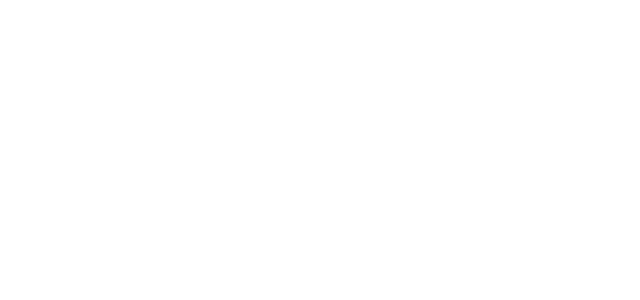
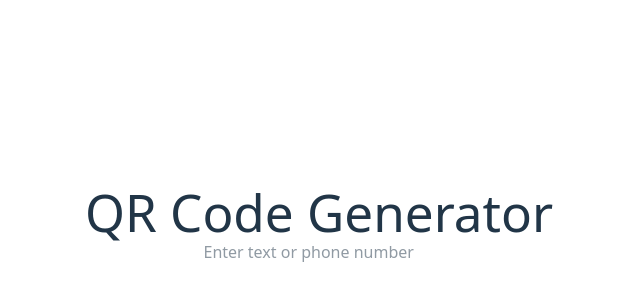
Before and after one commit to Roznrasho/QR-code-React, a React (Vite) app: page / in a window 1280 px wide. Shown: the part 176-476 px from the top of the page, without its empty margins (321-961 px from the left). Built offline with nearby package versions, Linux system fonts and the light colour scheme.

Commit message:
add input handling for QR code generation in App component

```diff
--- a/src/App.tsx
+++ b/src/App.tsx
@@ -32,8 +32,26 @@
     }
   };
 
+  const handleInputChange = (event: React.ChangeEvent<HTMLInputElement>) => {
+    const value = event.target.value.trim();
+    setIinputText(value);
+    if (!value) {
+      return setQRCodeUrl("");
+    }
 
-  return <></>;
+  };
+
+  return (
+    <div>
+      <h1>QR Code Generator</h1>
+      <input
+        type="text"
+        value={inputText}
+        onChange={handleInputChange}
+        placeholder="Enter text or phone number"
+      />
+    </div>
+  );
 }
 
 export default App;
```
